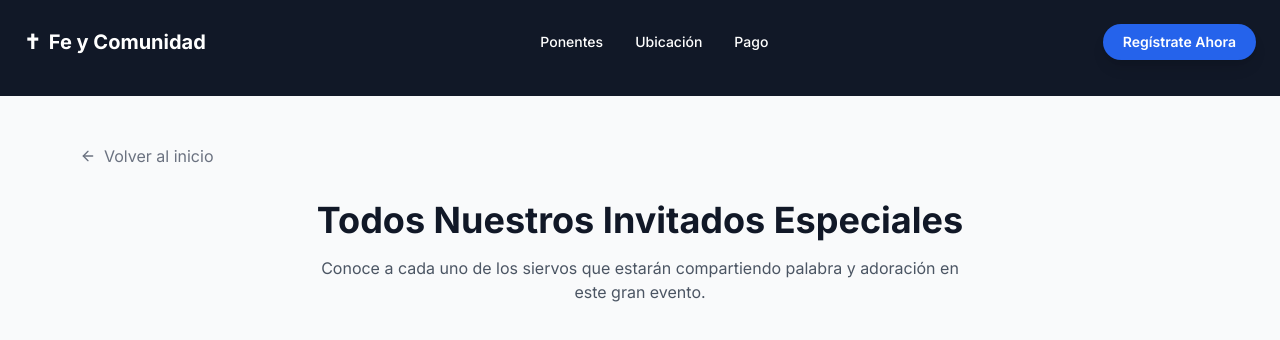
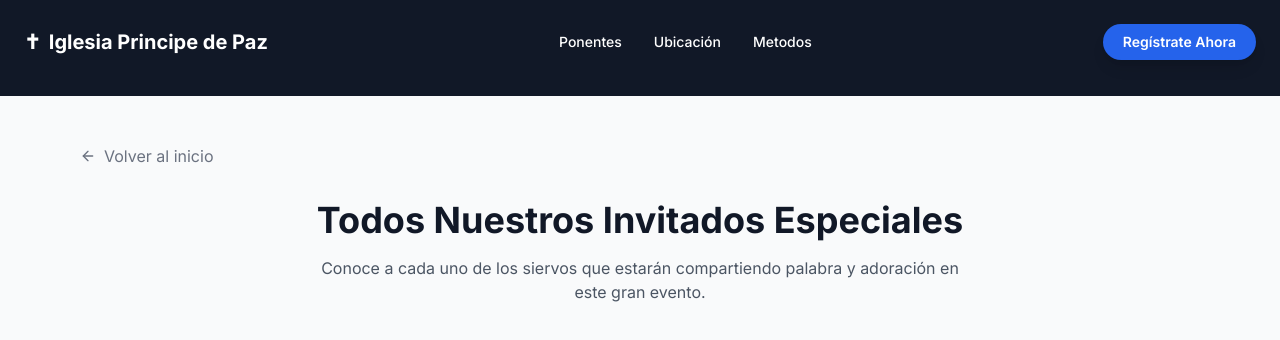
Before and after one commit to Abrancheto22/congreso_imcp, a Next.js app: page /ponentes in a window 1280 px wide. Shown: the top 340 px of the page. Built offline with nearby package versions, Linux system fonts and the light colour scheme; no server answers; the database is empty.

Commit message:
Fase inicial

```diff
--- a/components/Navbar.tsx
+++ b/components/Navbar.tsx
@@ -10,7 +10,7 @@ export default function Navbar() {
         className="flex items-center gap-2 font-bold text-xl hover:text-gray-200 transition"
       >
         <span>✝</span>
-        <span>Fe y Comunidad</span>
+        <span>Iglesia Principe de Paz</span>
       </Link>
 
       {/* Enlaces del Menú */}
@@ -18,7 +18,7 @@ export default function Navbar() {
       <div className="hidden md:flex gap-8 text-sm font-medium">
         <Link href="/#invitados" className="hover:text-yellow-400 transition">Ponentes</Link>
         <Link href="/#ubicacion" className="hover:text-yellow-400 transition">Ubicación</Link>
-        <Link href="/#pago" className="hover:text-yellow-400 transition">Pago</Link>
+        <Link href="/#pago" className="hover:text-yellow-400 transition">Metodos</Link>
       </div>
 
       {/* 2. Botón que manda al formulario de registro */}
```
